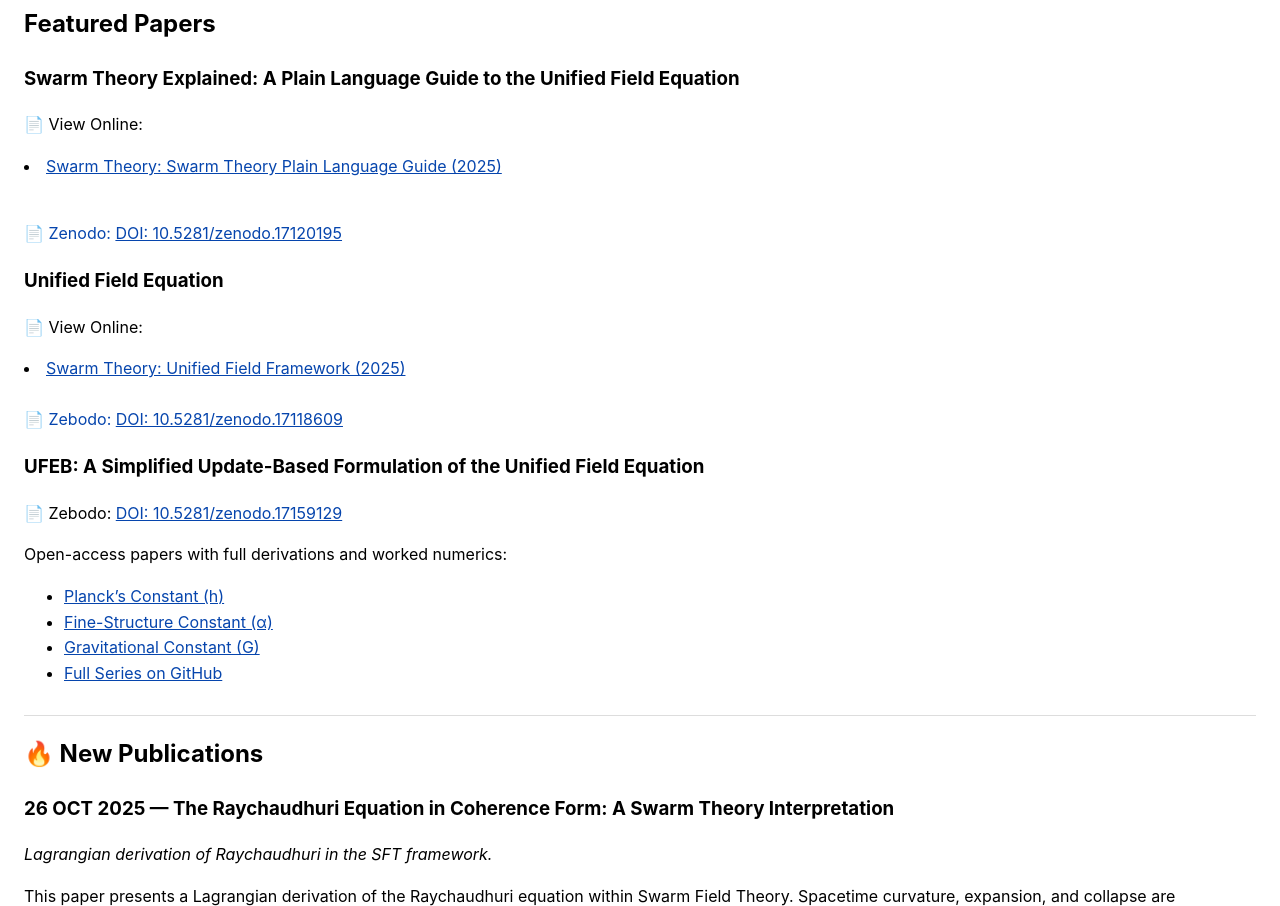
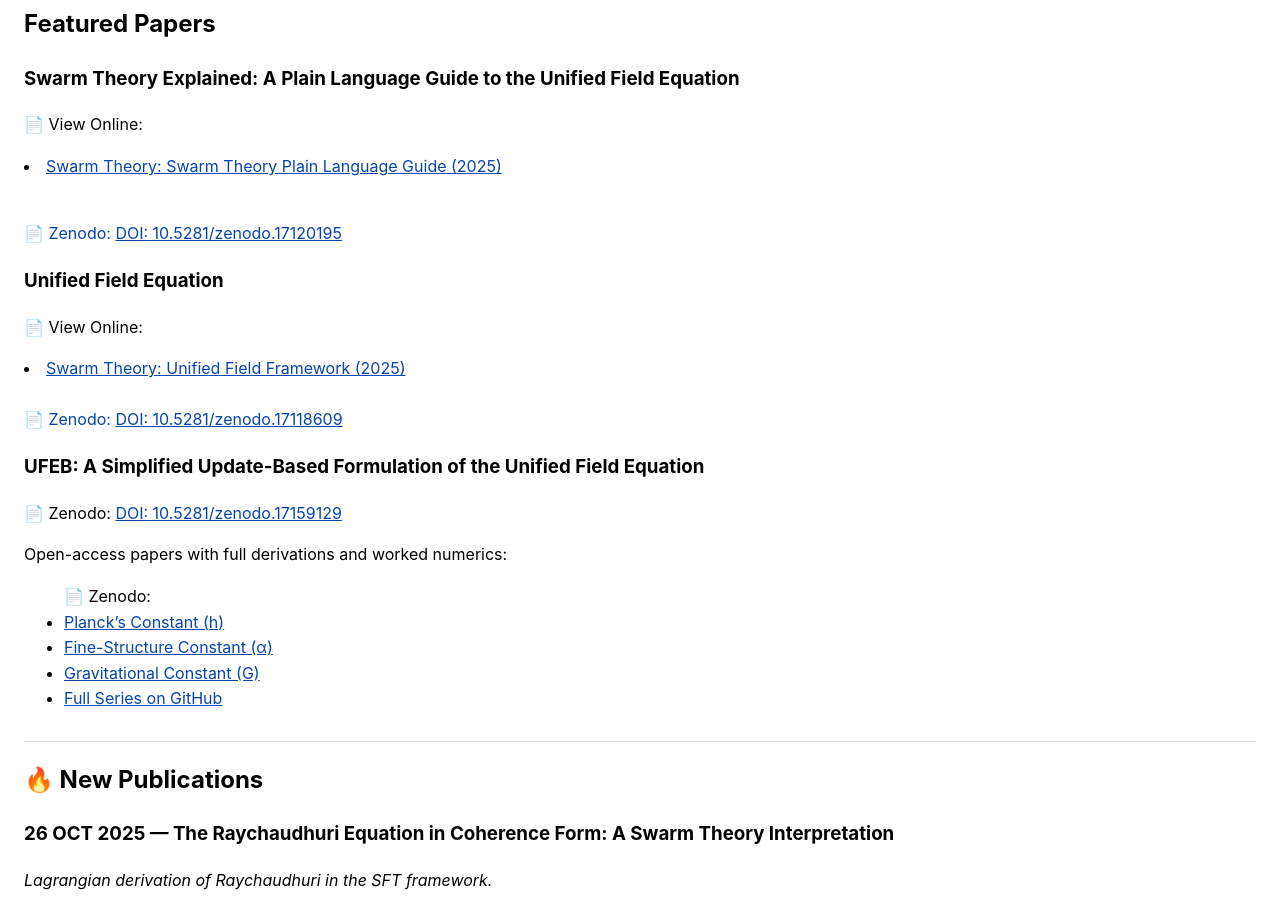
Before and after one commit to crumpler4/swarmfieldtheory.org-site, a plain HTML site: page Publications.html in a window 1280 px wide. Shown: the part 160-1066 px from the top of the page. Drawn offline with Linux system fonts and the light colour scheme.

Commit message:
Correct 'Zebodo' to 'Zenodo' in Publications.html

```diff
--- a/Publications.html
+++ b/Publications.html
@@ -55,7 +55,7 @@
     📄 View Online:
     <li><a href="swarm-theory-ufe.html">Swarm Theory: Unified Field Framework (2025)</a></li>
       <a   </a><br>
-    📄 Zebodo:
+    📄 Zenodo:
     <a href="https://doi.org/10.5281/zenodo.17118609" target="_blank" rel="noopener">
       DOI: 10.5281/zenodo.17118609
     </a>
@@ -63,7 +63,7 @@
 
   <h3>UFEB: A Simplified Update-Based Formulation of the Unified Field Equation</h3>
   <p>
-    📄 Zebodo:
+    📄 Zenodo:
     <a href="https://doi.org/10.5281/zenodo.17159129" target="_blank" rel="noopener">
       DOI: 10.5281/zenodo.17159129
     </a>
@@ -71,6 +71,7 @@
 
   <p>Open-access papers with full derivations and worked numerics:</p>
   <ul>
+    📄 Zenodo:
     <li><a href="https://doi.org/10.5281/zenodo.17129863" target="_blank" rel="noopener">Planck’s Constant (h)</a></li>
     <li><a href="https://doi.org/10.5281/zenodo.17130007" target="_blank" rel="noopener">Fine-Structure Constant (α)</a></li>
     <li><a href="https://doi.org/10.5281/zenodo.17164270" target="_blank" rel="noopener">Gravitational Constant (G)</a></li>
```
